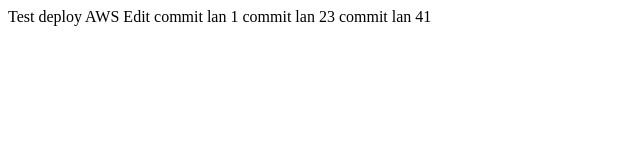
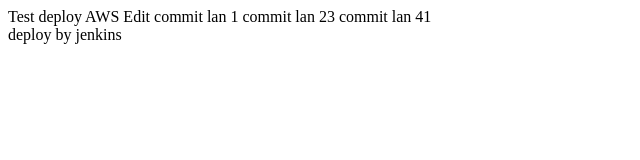
Before and after one commit to tuanpv123/project-php, a plain HTML site: page index.html in a window 1280 px wide. Shown: the whole page, without its empty margins (0-640 px from the left). Drawn offline with Linux system fonts and the light colour scheme.

Commit message:
deploy by jenkins

```diff
--- a/index.html
+++ b/index.html
@@ -8,5 +8,7 @@ Edit
 commit lan 1
 commit lan 23
 commit lan 41
+<br/>
+deploy by jenkins
 </body>
 </html>
```
